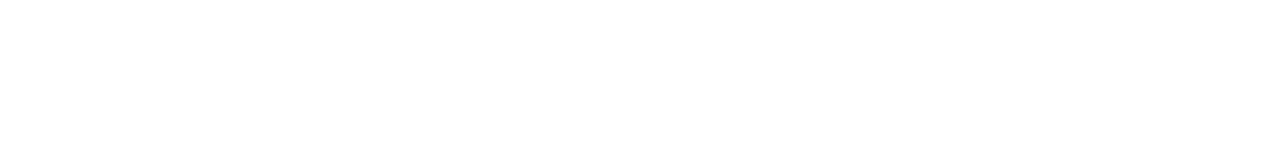
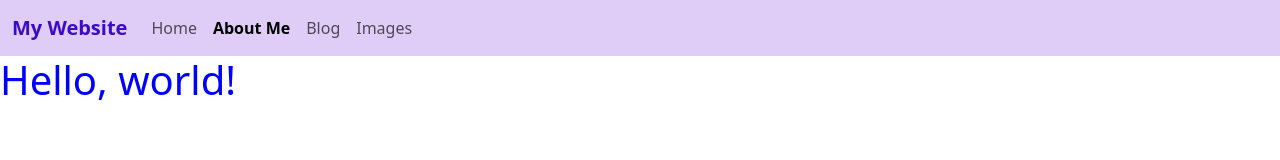
Before and after one commit to Spoopetor/spoopetor.github.io, a website: page aboutme.html in a window 1280 px wide. Drawn offline with nearby package versions, Linux system fonts and the light colour scheme.

Commit message:
added basic page to all html

```diff
--- a/aboutme.html
+++ b/aboutme.html
@@ -0,0 +1,38 @@
+<!doctype html>
+<html lang="en">
+  <head>
+    <meta charset="utf-8">
+    <meta name="viewport" content="width=device-width, initial-scale=1">
+    <title>Web</title>
+    <link href="https://cdn.jsdelivr.net/npm/bootstrap@5.3.8/dist/css/bootstrap.min.css" rel="stylesheet" integrity="sha384-sRIl4kxILFvY47J16cr9ZwB07vP4J8+LH7qKQnuqkuIAvNWLzeN8tE5YBujZqJLB" crossorigin="anonymous">
+    <link rel="stylesheet" type="text/css" href="css/common.css">
+  </head>
+  <body>
+    <nav class="navbar navbar-expand-lg bg-body-tertiary">
+    <div class="container-fluid">
+        <a class="navbar-brand" href="#">My Website</a>
+        <button class="navbar-toggler" type="button" data-bs-toggle="collapse" data-bs-target="#navbarSupportedContent" aria-controls="navbarSupportedContent" aria-expanded="false" aria-label="Toggle navigation">
+        <span class="navbar-toggler-icon"></span>
+        </button>
+        <div class="collapse navbar-collapse" id="navbarSupportedContent">
+        <ul class="navbar-nav me-auto mb-2 mb-lg-0">
+            <li class="nav-item">
+            <a class="nav-link" href="#">Home</a>
+            </li>
+            <li class="nav-item">
+            <a class="nav-link active" aria-current="page" href="#">About Me</a>
+            </li>
+            <li class="nav-item">
+            <a class="nav-link" href="#">Blog</a>
+            </li>
+            <li class="nav-item">
+            <a class="nav-link" href="#">Images</a>
+            </li>
+        </ul>
+        </div>
+    </div>
+    </nav>
+    <h1>Hello, world!</h1>
+    <script src="https://cdn.jsdelivr.net/npm/bootstrap@5.3.8/dist/js/bootstrap.bundle.min.js" integrity="sha384-FKyoEForCGlyvwx9Hj09JcYn3nv7wiPVlz7YYwJrWVcXK/BmnVDxM+D2scQbITxI" crossorigin="anonymous"></script>
+  </body>
+</html>
--- a/css/common.css
+++ b/css/common.css
@@ -10,3 +10,8 @@ h1{
     font-weight: bold;
     color: #3d0bc7;
 }
+
+.navbar {
+    background-image: none;
+    background: rgb(223, 205, 247) !important;
+}
```
Also changed, not shown: images.html (added, +38 -0 lines), index.html (+1 -1 lines), friends.html (deleted).
